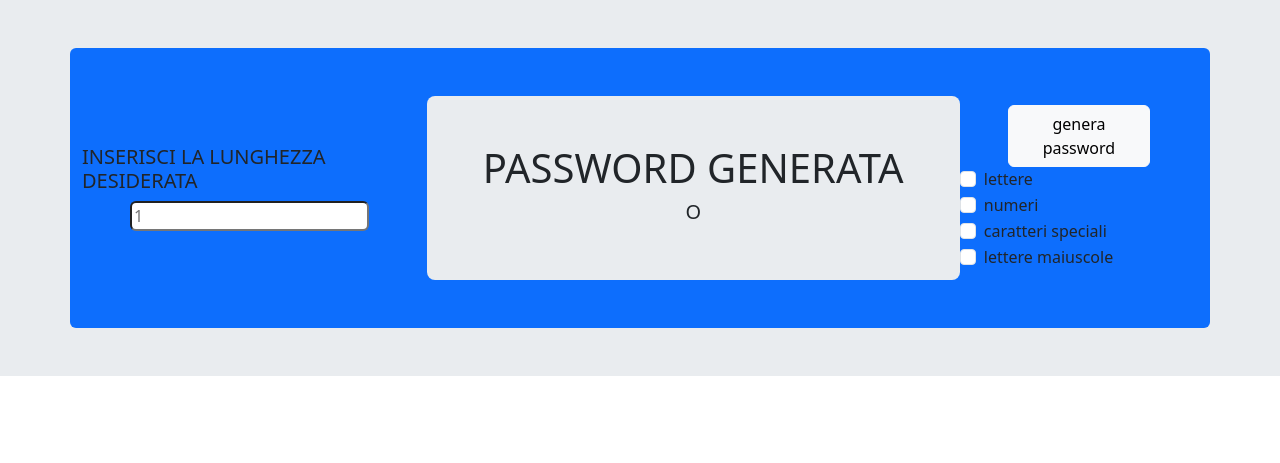
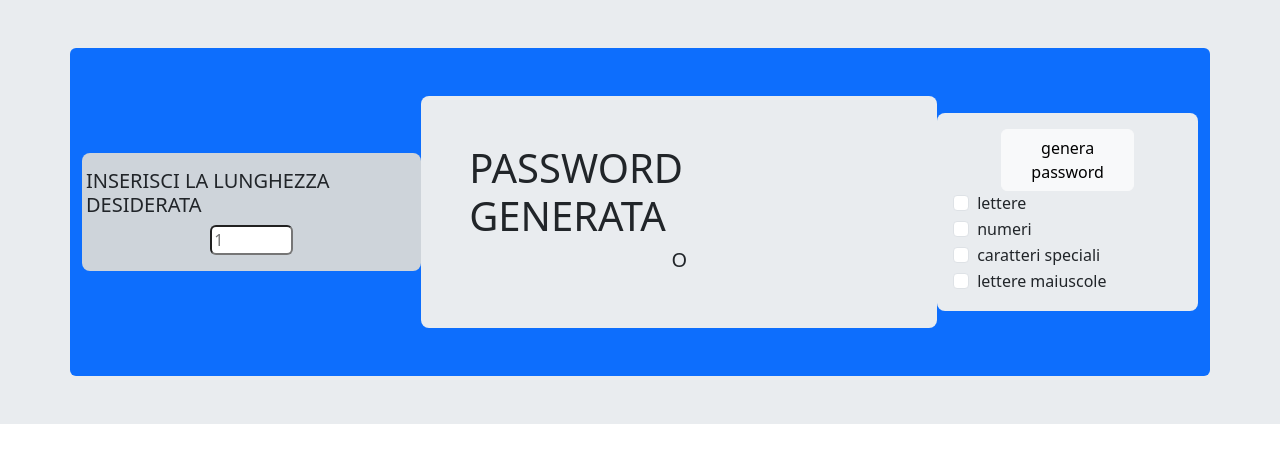
Before and after one commit to Simonedambra/php-strong-password-generator, a PHP site: page /?passwordL=1 in a window 1280 px wide. Shown: the top 463 px of the page. Run offline with PHP 8.4, Linux system fonts and the light colour scheme; data that the repository does not hold is empty.

Commit message:
[upd] fix

```diff
--- a/index.php
+++ b/index.php
@@ -27,9 +27,9 @@ include __DIR__ . '/gen.php';
 
         <div class="container-fluid d-flex bg-body-secondary pb-5 pt-5">
             <div class="container d-flex bg-primary pb-5 pt-5 justify-content-between align-items-center rounded-2">
-                <div>
+                <div class=" bg-dark-subtle py-3 px-1 rounded-3 d-flex flex-column align-items-center">
                     <h5>INSERISCI LA LUNGHEZZA DESIDERATA</h5>
-                    <input name="passwordL" type="number" placeholder="<?php echo $passwordL; ?>" class=" mx-5 rounded-2">
+                    <input name="passwordL" type="number" placeholder="<?php echo $passwordL; ?>" class=" w-25 mx-5 rounded-2">
                 </div>
                 <div class="container d-flex flex-column w-50 justify-content-center align-items-center bg-body-secondary p-5 rounded-3">
                     <h1>
@@ -43,7 +43,7 @@ include __DIR__ . '/gen.php';
                         <?php endif; ?>
                     </H5>
                 </div>
-                <div>
+                <div class="p-3 bg-body-secondary rounded-3">
                     <button class="btn btn-light mx-5 rounded-2">genera password</button>
                     <div class="form-check">
                         <input class="form-check-input" type="checkbox" value="1" name="lettere" <?php if ($_GET['lettere']) : ?> checked <?php endif; ?> id="flexCheckDefault">
```
